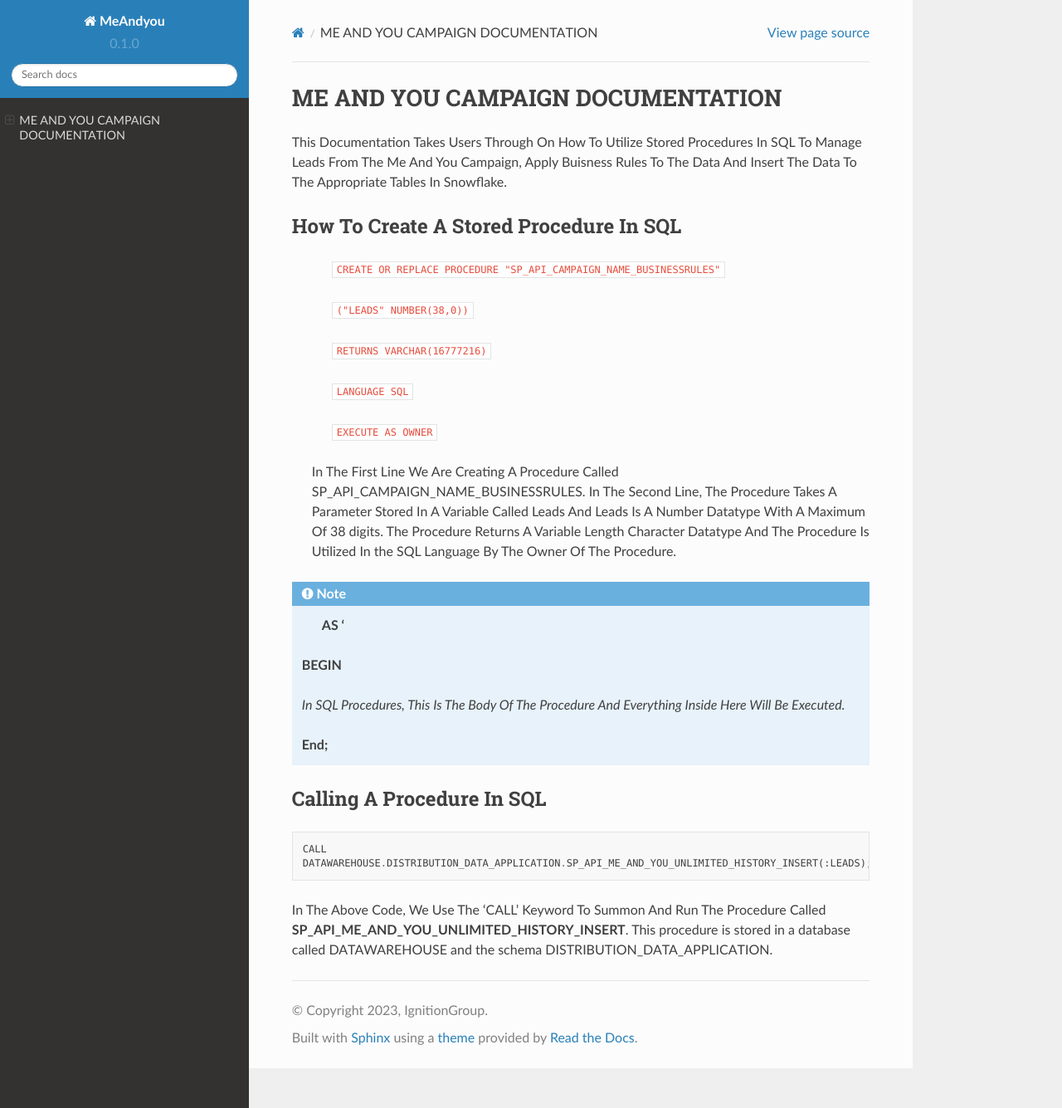
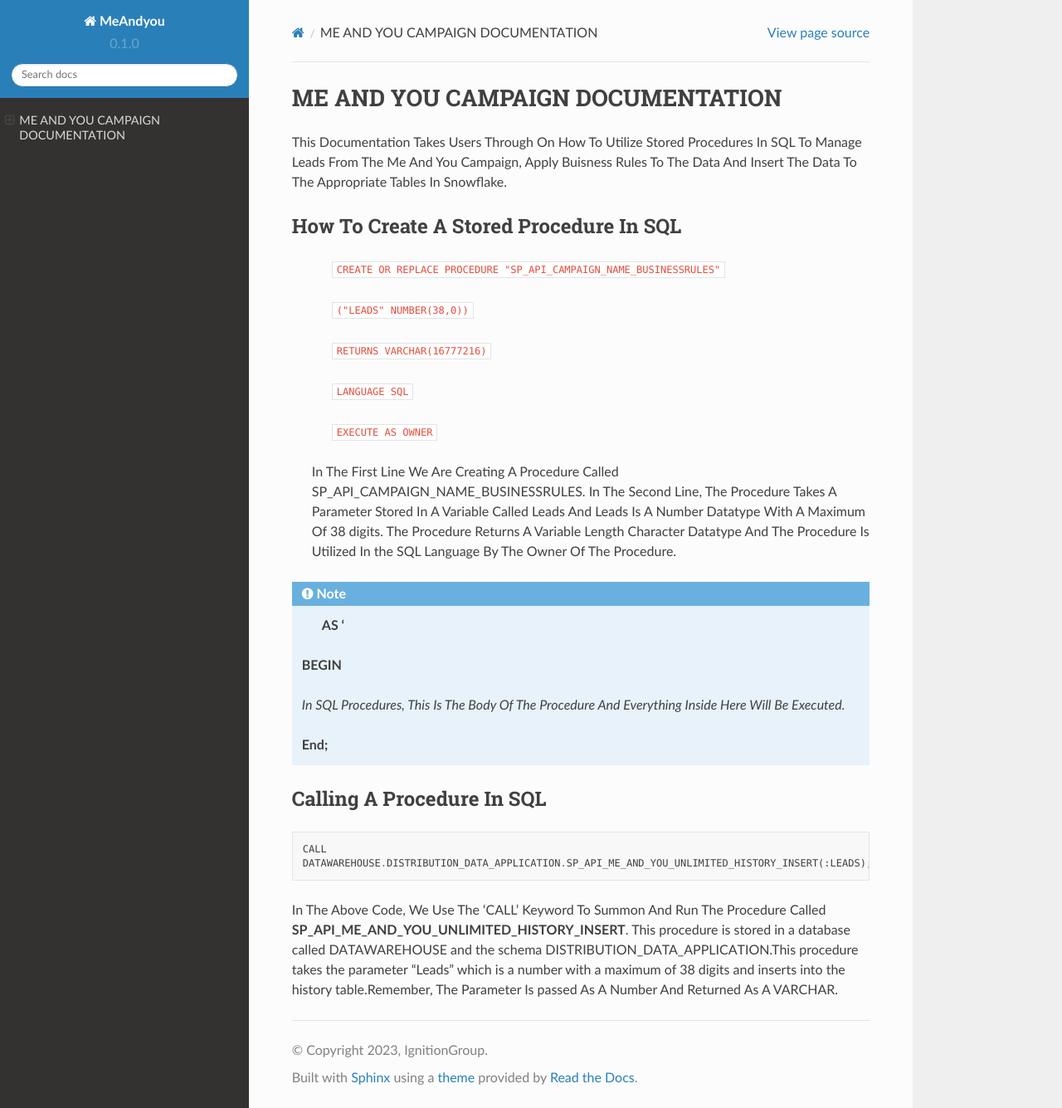
Before and after one commit to MPILOGUM114/MeAndYou, a Sphinx documentation site: the page built from docs/source/index.rst, in a window 1280 px wide and 1335 px high. Shown: the whole window at 83% size. Built offline with Sphinx 7.4.7 and the Read the Docs theme 2.0.0, drawn with Linux system fonts in a browser that asks for light colours.

Commit message:
Update index.rst

```diff
--- a/docs/source/index.rst
+++ b/docs/source/index.rst
@@ -50,4 +50,4 @@
 
 
 In The Above Code, We Use The 'CALL' Keyword To Summon And Run The Procedure Called **SP_API_ME_AND_YOU_UNLIMITED_HISTORY_INSERT**.
-This procedure is stored in a database called DATAWAREHOUSE and the schema DISTRIBUTION_DATA_APPLICATION.
+This procedure is stored in a database called DATAWAREHOUSE and the schema DISTRIBUTION_DATA_APPLICATION.This procedure takes the parameter “Leads” which is a number with a maximum of 38 digits and inserts into the history table.Remember, The Parameter Is passed As A Number And Returned As A VARCHAR.
```
